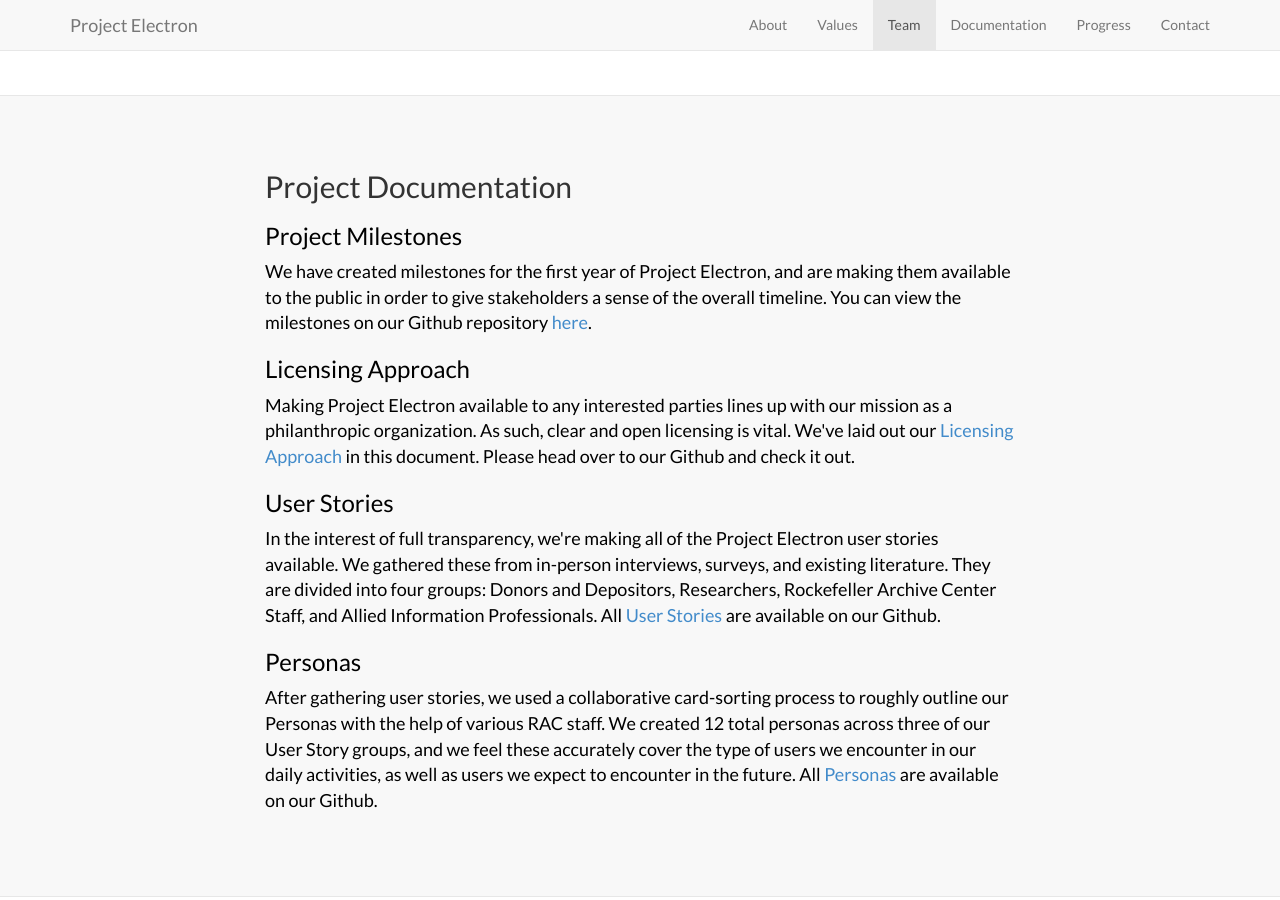
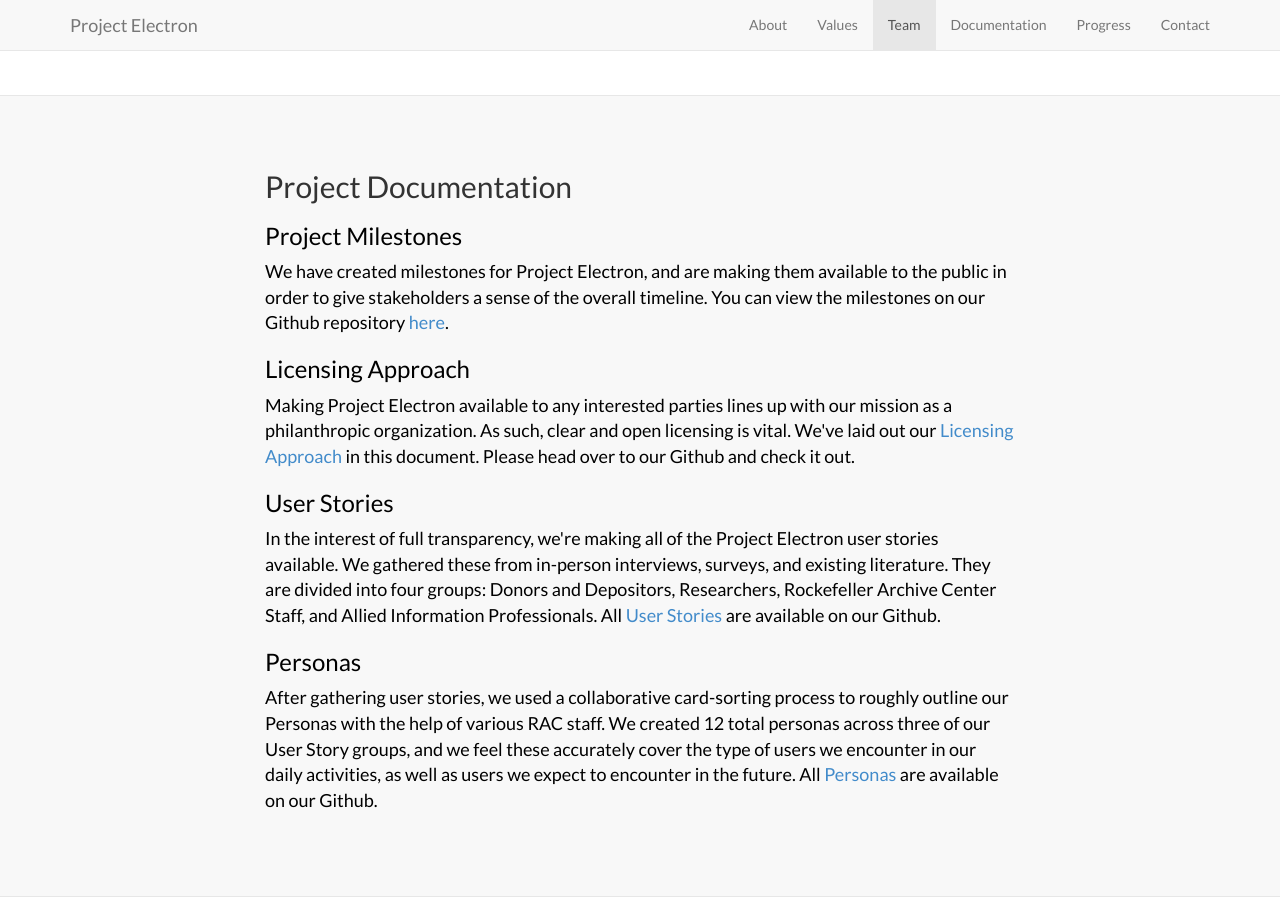
Before and after one commit to RockefellerArchiveCenter/project_electron, a Jekyll site: the page built from index.html, in a window 1280 px wide and 900 px high, scrolled down 3312 px. Built offline with Jekyll 4.4.1, drawn with Linux system fonts in a browser that asks for light colours.

Commit message:
change milestones time limit

```diff
--- a/_includes/docs.html
+++ b/_includes/docs.html
@@ -7,7 +7,7 @@
           <h2>Project Documentation</h2>
           <div class="values">
             <h3>Project Milestones</h3>
-            <p>We have created milestones for the first year of Project Electron, and are making them available to the public in order to give stakeholders a sense of the overall timeline.
+            <p>We have created milestones for Project Electron, and are making them available to the public in order to give stakeholders a sense of the overall timeline.
             You can view the milestones on our Github repository <a href="https://github.com/RockefellerArchiveCenter/project_electron/blob/master/docs/Milestones.md">here</a>.</p>
 
             <h3>Licensing Approach</h3>
```
